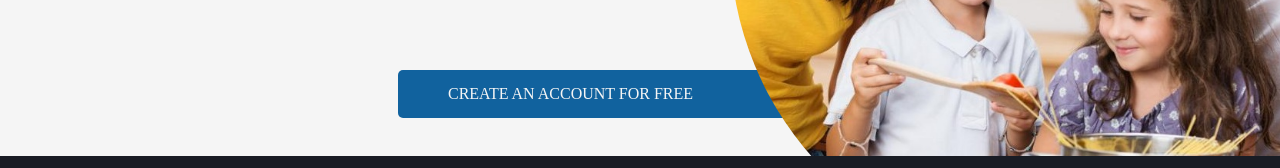
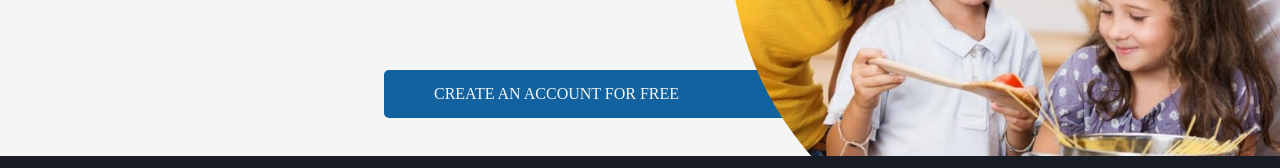
Before and after one commit to santiagobenedetti/recipe-guide, a React (Create React App) app: page / in a window 1280 px wide. Shown: the part 544-712 px from the top of the page. Built offline with nearby package versions, Linux system fonts and the light colour scheme.

Commit message:
create button fix

```diff
--- a/src/client/components/Landing/Landing.module.css
+++ b/src/client/components/Landing/Landing.module.css
@@ -53,8 +53,7 @@
     border-radius: 5px;
     padding: 15px 50px;
     margin-top: 80px;
-    width: 30%;
-    margin-inline: auto;
+    margin-inline: 30% auto;
     cursor: pointer;
 }
 .create:hover {
```
